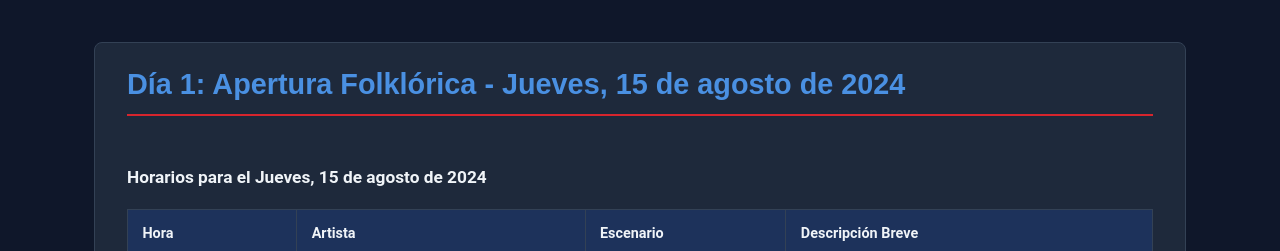
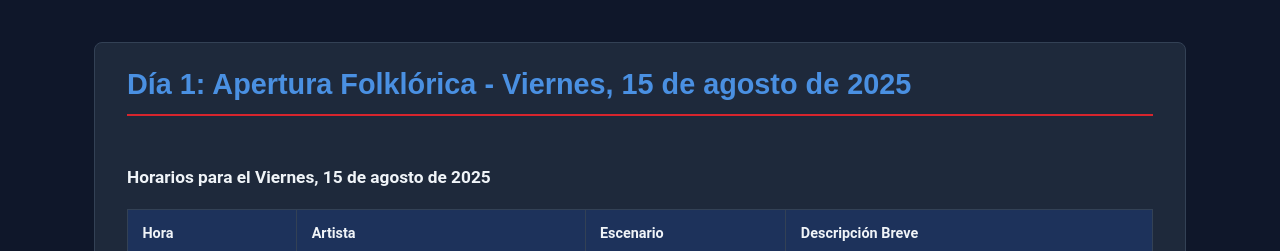
Before and after one commit to FranCODER1/web-festival-vu, a Vue app: page /cronograma in a window 1280 px wide. Shown: the part 274-525 px from the top of the page. Built offline with nearby package versions, Linux system fonts and the light colour scheme.

Commit message:
funcional

```diff
--- a/src/data/cronogramaData.js
+++ b/src/data/cronogramaData.js
@@ -1,7 +1,7 @@
 // src/data/cronogramaData.js
 export const diasDelFestival = [
   {
-    fechaISO: '2024-08-15',
+    fechaISO: '2025-08-15',
     nombreDia: 'Día 1: Apertura Folklórica',
     eventos: [
       { id: 'd1e1', hora: '18:00 - 19:00', artista: 'Apertura Ballet Local', escenario: 'Principal Sol', descripcion: 'Danzas tradicionales de apertura.' },
@@ -12,7 +12,7 @@ export const diasDelFestival = [
     ]
   },
   {
-    fechaISO: '2024-08-16',
+    fechaISO: '2025-08-16',
     nombreDia: 'Día 2: Corazón de Chacarera',
     eventos: [
       { id: 'd2e1', hora: '19:00 - 20:00', artista: 'Don Argañaraz', artistaSlug: 'don-arganaraz', escenario: 'Patio Santiagueño', descripcion: 'Voz auténtica.' },
@@ -23,7 +23,7 @@ export const diasDelFestival = [
     ]
   },
   {
-    fechaISO: '2024-08-17',
+    fechaISO: '2025-08-17',
     nombreDia: 'Día 3: Noche de Leyendas',
     eventos: [
       { id: 'd3e1', hora: '19:30 - 20:30', artista: 'La Brasita de mi Chala', artistaSlug: 'la-brasita-de-mi-chala', escenario: 'Alternativo Luna', descripcion: 'Chacarera festiva.' },
--- a/src/data/eventos.json
+++ b/src/data/eventos.json
@@ -1,41 +1,82 @@
 [
   {
-    "id": "concierto-rock-2024",
-    "evento": "Concierto de Rock (Tributo a Los Redondos)",
-    "fecha": "2024-07-10",
-    "lugar": "Estadio Madre de Ciudades",
+    "id": "dia-1-apertura-folklorica-2025",
+    "evento": "Día 1: Apertura Folklórica",
+    "fecha": "2025-08-15",
+    "lugar": "Club Atletico Union Santiago",
     "ciudad": "Santiago del Estero",
-    "horario": "21:00",
-    "artista": "Los Redonditos de Ricota (tributo)",
-    "genero": "Rock",
-    "precios": { "General": 1500, "VIP": 3000, "Palco": 5000 },
+    "horario": "18:00 - Cierre",
+    "artistas": [
+      "Vislumbre del Esteko",
+      "Los Arcanos del Desierto",
+      "Raly Barrionuevo",
+      "Peteco Carabajal"
+    ],
+    "genero": "Folklore",
+    "precios": {
+      "General": 2500,
+      "VIP": 5000
+    },
     "moneda": "ARS",
     "entradas_disponibles": 500
   },
   {
-    "id": "festival-electronica-2024",
-    "evento": "Festival de Música Electrónica",
-    "fecha": "2024-07-15",
-    "lugar": "Complejo Urbano",
+    "id": "dia-2-corazon-chacarera-2025",
+    "evento": "Día 2: Corazón de Chacarera",
+    "fecha": "2025-08-16",
+    "lugar": "Club Atletico Union Santiago",
     "ciudad": "Santiago del Estero",
-    "horario": "18:00",
-    "artista": "Varios DJs",
-    "genero": "Electrónica",
-    "precios": { "General": 2000, "VIP": 4500, "Palco": 7000 },
+    "horario": "19:00 - Cierre",
+    "artistas": [
+      "Don Argañaraz",
+      "Artistas Emergentes SDE",
+      "Dúo Coplanacu",
+      "Horacio Banegas"
+    ],
+    "genero": "Folklore",
+    "precios": {
+      "General": 2500,
+      "VIP": 5000
+    },
+    "moneda": "ARS",
+    "entradas_disponibles": 500
+  },
+  {
+    "id": "dia-3-noche-leyendas-2025",
+    "evento": "Día 3: Noche de Leyendas",
+    "fecha": "2025-08-17",
+    "lugar": "Club Atletico Union Santiago",
+    "ciudad": "Santiago del Estero",
+    "horario": "19:30 - Cierre",
+    "artistas": [
+      "La Brasita de mi Chala",
+      "Jóvenes Talentos del Malambo",
+      "Los Manseros Santiagueños"
+    ],
+    "genero": "Folklore",
+    "precios": {
+      "General": 3000,
+      "VIP": 6000
+    },
+    "moneda": "ARS",
+    "entradas_disponibles": 500
+  },
+  {
+    "id": "abono-general-3-dias-2025",
+    "evento": "Abono General (3 días)",
+    "fecha": "2025-08-15 al 2025-08-17",
+    "lugar": "Club Atletico Union Santiago",
+    "ciudad": "Santiago del Estero",
+    "horario": "Todos los días",
+    "artistas": [
+      "Todos los artistas del festival"
+    ],
+    "genero": "Folklore",
+    "precios": {
+      "General": 6000,
+      "VIP": 12000
+    },
     "moneda": "ARS",
     "entradas_disponibles": 1000
-  },
-  {
-    "id": "noche-jazz-2024",
-    "evento": "Noche de Jazz",
-    "fecha": "2024-07-20",
-    "lugar": "Bar Cultural La Ferretería",
-    "ciudad": "Santiago del Estero",
-    "horario": "22:00",
-    "artista": "Trío de Jazz local",
-    "genero": "Jazz",
-    "precios": { "General": 800, "VIP": 1500, "Palco": 2500 },
-    "moneda": "ARS",
-    "entradas_disponibles": 100
   }
 ]
--- a/src/views/CronogramaView.vue
+++ b/src/views/CronogramaView.vue
@@ -26,7 +26,6 @@
                   <tr v-for="evento in dia.eventos" :key="evento.id">
                     <td data-label="Hora">{{ evento.hora }}</td>
                     <td data-label="Artista">
-                      <!-- Si el artista tiene un 'slug', se convierte en un enlace a su página de detalle (futura implementación) -->
                       <router-link v-if="evento.artistaSlug" :to="`/artistas/${evento.artistaSlug}`">
                         {{ evento.artista }}
                       </router-link>
@@ -175,7 +174,5 @@ export default {
   .tabla-cronograma th, .tabla-cronograma td {
       white-space: normal; /* Permite que todo el contenido se rompa en varias líneas en móvil */
   }
-  /* Los estilos de tabla responsiva de tu estilos.css global se aplicarán aquí, */
-  /* transformando la tabla a un formato de lista. */
 }
 </style>
```
